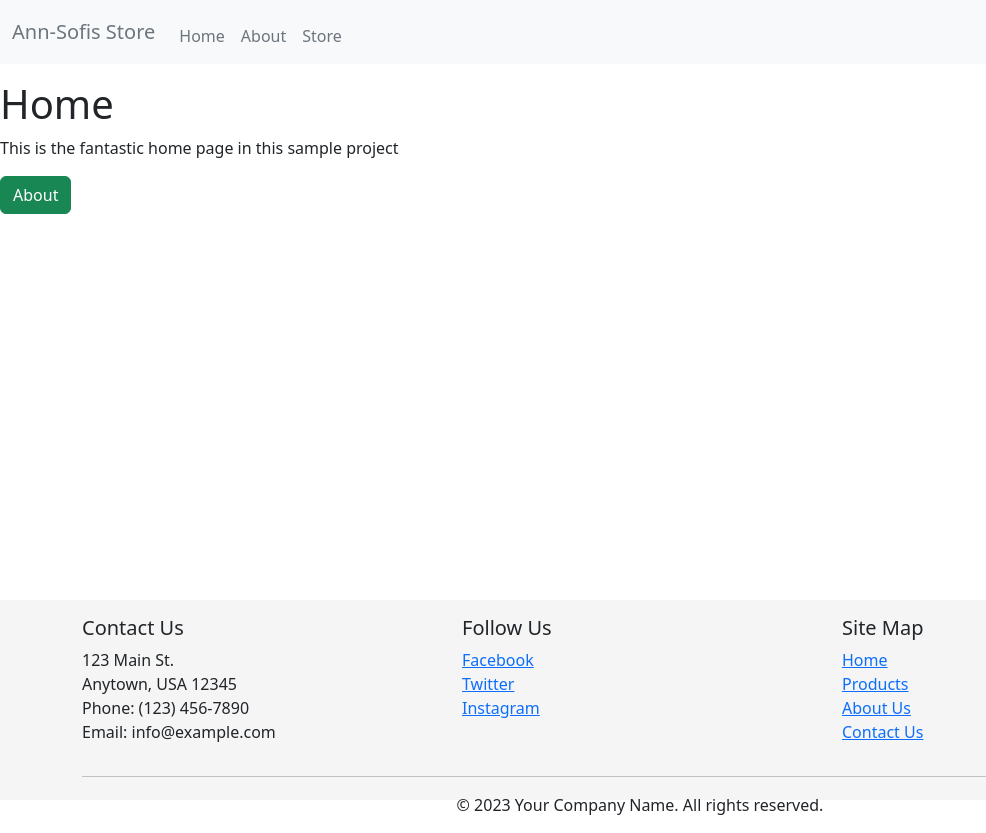
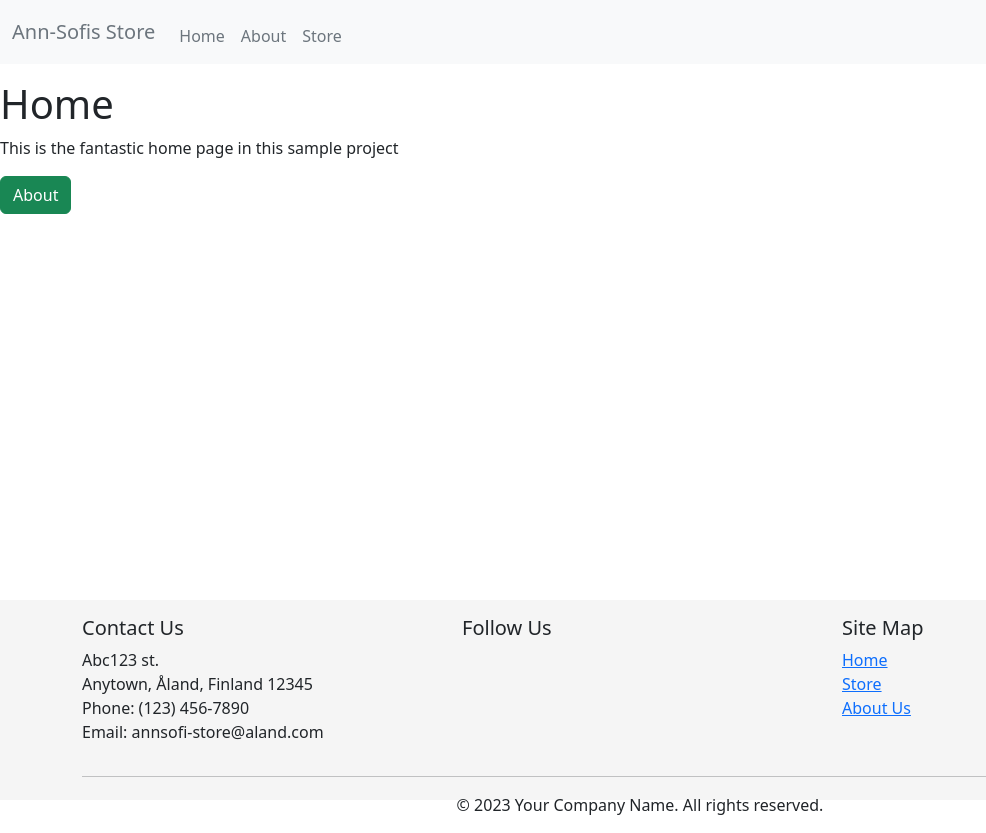
Before and after one commit to annsofilen/Vue1Crud, a Vue app: page / in a window 1280 px wide. Shown: the whole page, without its empty margins (0-986 px from the left). Built offline with nearby package versions, Linux system fonts and the light colour scheme.

Commit message:
footer information

```diff
--- a/src/components/Footer.vue
+++ b/src/components/Footer.vue
@@ -5,27 +5,27 @@
           <div class="col-md-4">
             <h5>Contact Us</h5>
             <address>
-              123 Main St.<br>
-              Anytown, USA 12345<br>
+              Abc123 st.<br>
+              Anytown, Åland, Finland 12345<br>
               Phone: (123) 456-7890<br>
-              Email: info@example.com
+              Email: annsofi-store@aland.com
             </address>
           </div>
           <div class="col-md-4">
             <h5>Follow Us</h5>
             <ul class="list-unstyled">
-              <li><a href="#">Facebook</a></li>
-              <li><a href="#">Twitter</a></li>
-              <li><a href="#">Instagram</a></li>
+              <li><a href="#"><i class="bi bi-facebook"></i></a></li>
+              <li><a href="#"><i class="bi bi-twitter"></i></a></li>
+              <li><a href="#"><i class="bi bi-instagram"></i></a></li>
             </ul>
           </div>
           <div class="col-md-4">
             <h5>Site Map</h5>
             <ul class="list-unstyled">
               <li><a href="#">Home</a></li>
-              <li><a href="#">Products</a></li>
-              <li><a href="#">About Us</a></li>
-              <li><a href="#">Contact Us</a></li>
+              <li><a href="#store">Store</a></li>
+              <li><a href="#about">About Us</a></li>
+
             </ul>
           </div>
         </div>
@@ -38,6 +38,8 @@
       </div>
     </footer>
   </template>
+
+  <script setup></script>
 
   <style>
   .footer {
```
